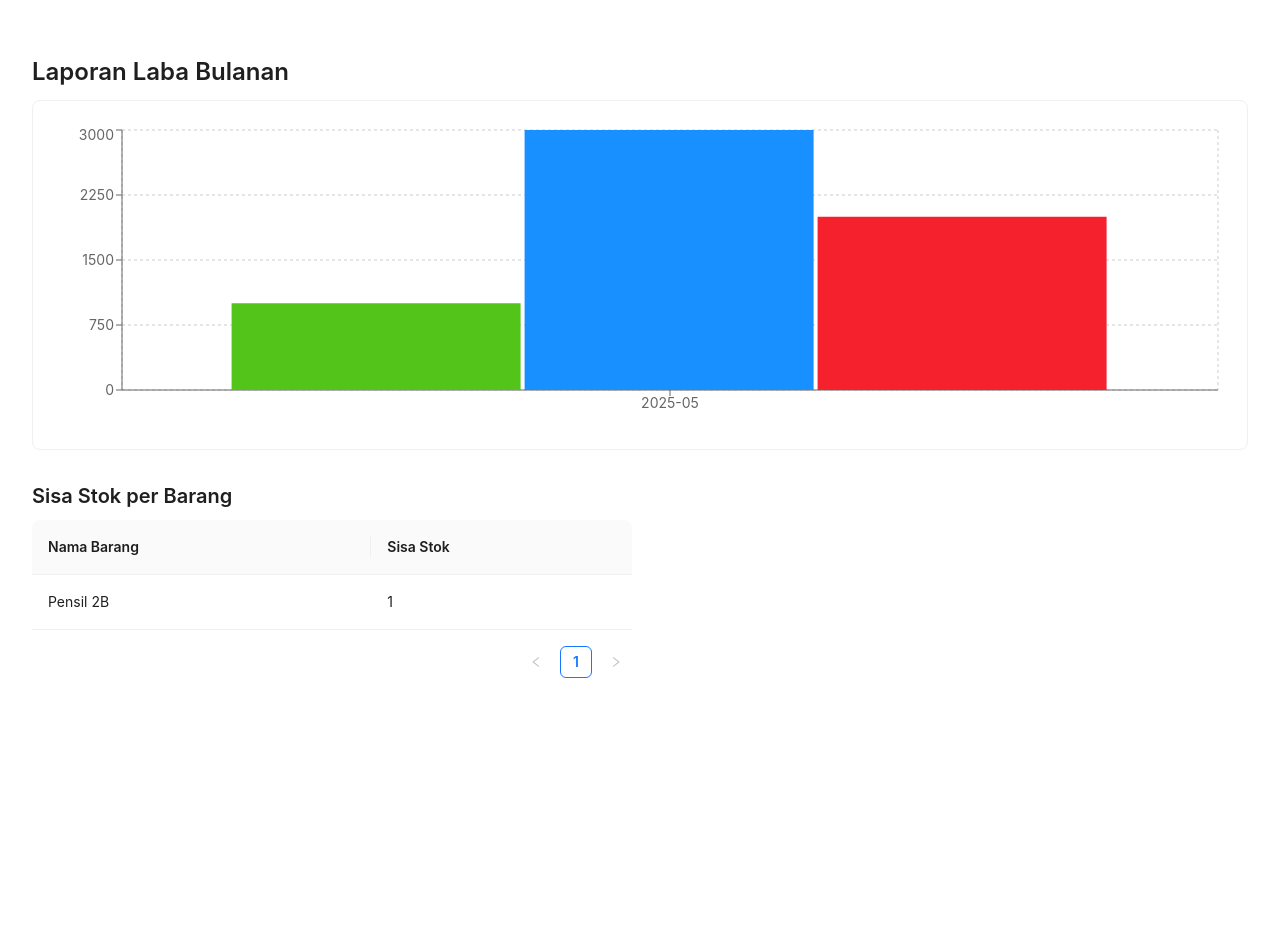
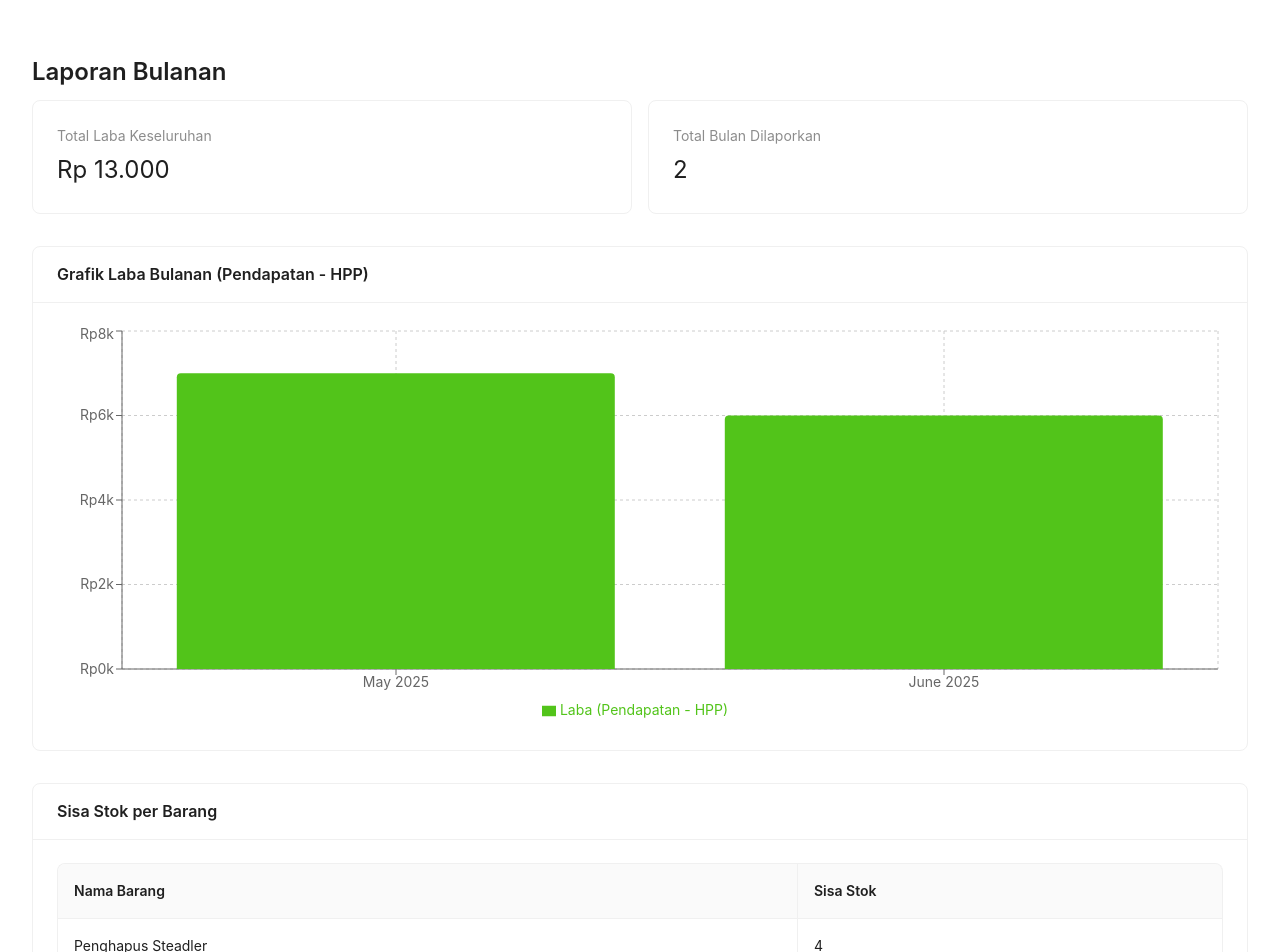
Before and after one commit to AlbaniRajata/toko-kita, a React (Create React App) app: page /report in a window 1280 px wide. Shown: the top 952 px of the page. Before the commit the page ends 800 px from the top, so only its background shows below. Built offline with nearby package versions, Linux system fonts and the light colour scheme; data requests are answered from the project's data file.

Commit message:
perbaikan beberapa fitur

```diff
--- a/db.json
+++ b/db.json
@@ -5,6 +5,13 @@
       "name": "Pensil 2B",
       "quantity": 1,
       "purchasePrice": 2000,
+      "date": "2025-05-26"
+    },
+    {
+      "id": "6047",
+      "name": "Penghapus Steadler",
+      "quantity": 4,
+      "purchasePrice": 3000,
       "date": "2025-05-26"
     }
   ],
@@ -16,6 +23,15 @@
       "quantity": 50,
       "purchasePrice": 2000,
       "date": "2025-05-26"
+    },
+    {
+      "id": "7969",
+      "name": "Pensil 4B",
+      "supplier": "Toko 2",
+      "quantity": 30,
+      "purchasePrice": 4000,
+      "date": "2025-05-26",
+      "total": 120000
     }
   ],
   "sales": [
@@ -27,6 +43,26 @@
       "date": "2025-05-26",
       "hpp": 2000,
       "total": 3000
+    },
+    {
+      "id": "5826",
+      "name": "Penghapus Steadler",
+      "quantity": 3,
+      "sellingPrice": 5000,
+      "date": "2025-05-26",
+      "hpp": 9000,
+      "profit": 6000,
+      "total": 15000
+    },
+    {
+      "id": "7632",
+      "name": "Penghapus Steadler",
+      "quantity": 3,
+      "sellingPrice": 5000,
+      "date": "2025-06-26",
+      "hpp": 9000,
+      "profit": 6000,
+      "total": 15000
     }
   ]
 }
--- a/src/components/SaleForm.jsx
+++ b/src/components/SaleForm.jsx
@@ -1,42 +1,81 @@
-import { Form, InputNumber, DatePicker, Button, message, Select } from 'antd';
-import { addSale, getSortedStocks, updateStock } from '../services/api';
+import React, { useEffect, useState } from 'react';
+import { Form, InputNumber, DatePicker, Button, message, Select, Typography } from 'antd';
 import axios from 'axios';
-import { useEffect, useState } from 'react';
 
 const { Option } = Select;
+const { Text } = Typography;
 
 const SaleForm = () => {
   const [form] = Form.useForm();
   const [items, setItems] = useState([]);
+  const [selectedItem, setSelectedItem] = useState('');
+  const [availableStock, setAvailableStock] = useState(0);
 
   useEffect(() => {
+    fetchItems();
+  }, []);
+
   const fetchItems = async () => {
     try {
       const res = await axios.get('http://localhost:3001/stocks');
-        const uniqueNames = [...new Set(res.data.map(item => item.name))];
-        setItems(uniqueNames);
+      const stockSummary = res.data.reduce((acc, item) => {
+        if (!acc[item.name]) {
+          acc[item.name] = 0;
+        }
+        acc[item.name] += item.quantity;
+        return acc;
+      }, {});
+
+      const availableItems = Object.entries(stockSummary)
+        .filter(([name, qty]) => qty > 0)
+        .map(([name, qty]) => ({ name, quantity: qty }));
+
+      setItems(availableItems);
     } catch (err) {
+      console.error('Error fetching items:', err);
       message.error('Gagal mengambil daftar barang.');
     }
   };
 
-    fetchItems();
-  }, []);
+  const handleItemChange = (itemName) => {
+    setSelectedItem(itemName);
+    const item = items.find(item => item.name === itemName);
+    setAvailableStock(item ? item.quantity : 0);
+    form.setFieldsValue({ quantity: undefined });
+  };
+
+  const getSortedStocks = async (itemName) => {
+    const res = await axios.get(`http://localhost:3001/stocks?name=${itemName}`);
+    return res.data.filter(stock => stock.quantity > 0).sort((a, b) => new Date(a.date) - new Date(b.date));
+  };
+
+  const updateStock = async (id, updatedData) => {
+    await axios.patch(`http://localhost:3001/stocks/${id}`, updatedData);
+  };
+
+  const addSale = async (saleData) => {
+    await axios.post('http://localhost:3001/sales', saleData);
+  };
 
   const onFinish = async (values) => {
     const { name, quantity, sellingPrice, date } = values;
     const formattedDate = date.format('YYYY-MM-DD');
 
+    if (quantity > availableStock) {
+      message.error(`Stok tidak mencukupi! Stok tersedia: ${availableStock}`);
+      return;
+    }
+
     try {
-      const { data: stocks } = await getSortedStocks(name);
+      const stocks = await getSortedStocks(name);
       let remaining = quantity;
-      let hpp = 0;
+      let totalHpp = 0;
       const updates = [];
 
       for (let stock of stocks) {
         if (remaining <= 0) break;
         const useQty = Math.min(stock.quantity, remaining);
-        hpp += useQty * stock.purchasePrice;
+        totalHpp += useQty * stock.purchasePrice;
         remaining -= useQty;
 
         updates.push({
@@ -45,62 +84,125 @@ const SaleForm = () => {
         });
       }
 
-      if (remaining > 0) {
-        message.error('Stok tidak mencukupi untuk penjualan ini!');
-        return;
-      }
-
       await Promise.all(
         updates.map(({ id, newQty }) =>
           updateStock(id, { quantity: newQty })
         )
       );
 
-      const sale = {
+      const saleData = {
         id: Date.now().toString().slice(-4),
         name,
         quantity,
         sellingPrice,
         date: formattedDate,
-        hpp,
+        hpp: totalHpp,
+        profit: (quantity * sellingPrice) - totalHpp,
         total: quantity * sellingPrice
       };
 
-      await addSale(sale);
+      await addSale(saleData);
       message.success('Penjualan berhasil dicatat!');
       form.resetFields();
+      setSelectedItem('');
+      setAvailableStock(0);
+      fetchItems();
     } catch (error) {
-      console.error(error);
+      console.error('Error recording sale:', error);
       message.error('Terjadi kesalahan saat mencatat penjualan.');
     }
   };
 
   return (
-    <Form form={form} layout="vertical" onFinish={onFinish} style={{ maxWidth: 400 }}>
-      <Form.Item name="name" label="Nama Barang" rules={[{ required: true }]}>
-        <Select placeholder="Pilih barang">
-          {items.map(name => (
-            <Option key={name} value={name}>
-              {name}
+    <Form
+      form={form}
+      layout="vertical"
+      onFinish={onFinish}
+      style={{ maxWidth: 400 }}
+    >
+      <Form.Item
+        name="name"
+        label="Nama Barang"
+        rules={[{ required: true, message: 'Pilih barang yang dijual' }]}
+      >
+        <Select
+          placeholder="Pilih barang"
+          onChange={handleItemChange}
+          showSearch
+          filterOption={(input, option) =>
+            option.children.toLowerCase().includes(input.toLowerCase())
+          }
+        >
+          {items.map(item => (
+            <Option key={item.name} value={item.name}>
+              {item.name} (Stok: {item.quantity})
             </Option>
           ))}
         </Select>
       </Form.Item>
 
-      <Form.Item name="quantity" label="Jumlah Terjual" rules={[{ required: true, type: 'number', min: 1 }]}>
-        <InputNumber min={1} style={{ width: '100%' }} />
+      {selectedItem && (
+        <Text type="secondary" style={{ marginBottom: 16, display: 'block' }}>
+          Stok tersedia: {availableStock} unit
+        </Text>
+      )}
+
+      <Form.Item
+        name="quantity"
+        label="Jumlah Terjual"
+        rules={[
+          { required: true, message: 'Jumlah terjual wajib diisi' },
+          { type: 'number', min: 1, message: 'Jumlah minimal 1' },
+          {
+            validator: (_, value) => {
+              if (value && value > availableStock) {
+                return Promise.reject(new Error(`Maksimal ${availableStock} unit`));
+              }
+              return Promise.resolve();
+            }
+          }
+        ]}
+      >
+        <InputNumber
+          min={1}
+          max={availableStock}
+          style={{ width: '100%' }}
+          placeholder="Masukkan jumlah terjual"
+          disabled={!selectedItem}
+        />
       </Form.Item>
 
-      <Form.Item name="sellingPrice" label="Harga Jual per Unit" rules={[{ required: true }]}>
-        <InputNumber min={0} style={{ width: '100%' }} />
+      <Form.Item
+        name="sellingPrice"
+        label="Harga Jual per Unit (Rp)"
+        rules={[
+          { required: true, message: 'Harga jual wajib diisi' },
+          { type: 'number', min: 0, message: 'Harga tidak boleh negatif' }
+        ]}
+      >
+        <InputNumber
+          min={0}
+          style={{ width: '100%' }}
+          placeholder="Masukkan harga jual per unit"
+          formatter={value => `${value}`.replace(/\B(?=(\d{3})+(?!\d))/g, ',')}
+          parser={value => value.replace(/\$\s?|(,*)/g, '')}
+        />
       </Form.Item>
 
-      <Form.Item name="date" label="Tanggal Penjualan" rules={[{ required: true }]}>
-        <DatePicker style={{ width: '100%' }} format="YYYY-MM-DD" />
+      <Form.Item
+        name="date"
+        label="Tanggal Penjualan"
+        rules={[{ required: true, message: 'Tanggal penjualan wajib diisi' }]}
+      >
+        <DatePicker
+          style={{ width: '100%' }}
+          format="YYYY-MM-DD"
+          placeholder="Pilih tanggal penjualan"
+        />
       </Form.Item>
 
       <Form.Item>
-        <Button type="primary" htmlType="submit" block>
+        <Button type="primary" htmlType="submit" block size="large">
           Catat Penjualan
         </Button>
       </Form.Item>
--- a/src/components/StockForm.jsx
+++ b/src/components/StockForm.jsx
@@ -1,4 +1,3 @@
-import React from 'react';
 import { Form, Input, InputNumber, DatePicker, Button, message } from 'antd';
 import { addStock } from '../services/api';
 
@@ -7,42 +6,93 @@ const StockForm = () => {
 
   const onFinish = async (values) => {
     try {
-      const data = {
+      const stockData = {
         ...values,
         date: values.date.format('YYYY-MM-DD'),
+        id: Date.now().toString().slice(-4),
       };
-      await addStock(data);
-      message.success('Stok berhasil ditambahkan!');
+
+      await addStock(stockData);
+      message.success('Batch stok baru berhasil ditambahkan!');
       form.resetFields();
     } catch (error) {
-      message.error('Gagal menambahkan stok.');
+      console.error('Error adding stock:', error);
+      message.error('Gagal menambahkan batch stok baru.');
     }
   };
 
   return (
-    <Form form={form} layout="vertical" onFinish={onFinish} style={{ maxWidth: 400 }}>
-      <Form.Item name="name" label="Nama Barang" rules={[{ required: true }]}>
-        <Input placeholder="Contoh: Pensil 2B" />
+    <div>
+      <Form
+        form={form}
+        layout="vertical"
+        onFinish={onFinish}
+        style={{ maxWidth: 400 }}
+      >
+        <Form.Item
+          name="name"
+          label="Nama Barang"
+          rules={[
+            { required: true, message: 'Nama barang wajib diisi' },
+            { min: 2, message: 'Nama barang minimal 2 karakter' }
+          ]}
+        >
+          <Input placeholder="Contoh: Pensil 2B Faber Castell" />
         </Form.Item>
 
-      <Form.Item name="quantity" label="Jumlah" rules={[{ required: true, type: 'number', min: 1 }]}>
-        <InputNumber min={1} style={{ width: '100%' }} />
+        <Form.Item
+          name="quantity"
+          label="Jumlah Stok"
+          rules={[
+            { required: true, message: 'Jumlah stok wajib diisi' },
+            { type: 'number', min: 1, message: 'Jumlah minimal 1' }
+          ]}
+        >
+          <InputNumber
+            min={1}
+            style={{ width: '100%' }}
+            placeholder="Masukkan jumlah stok"
+          />
         </Form.Item>
 
-      <Form.Item name="purchasePrice" label="Harga Beli per Unit" rules={[{ required: true }]}>
-        <InputNumber min={0} style={{ width: '100%' }} />
+        <Form.Item
+          name="purchasePrice"
+          label="Harga Beli per Unit (Rp)"
+          rules={[
+            { required: true, message: 'Harga beli wajib diisi' },
+            { type: 'number', min: 0, message: 'Harga tidak boleh negatif' }
+          ]}
+        >
+          <InputNumber
+            min={0}
+            style={{ width: '100%' }}
+            placeholder="Masukkan harga beli per unit"
+            formatter={value => `${value}`.replace(/\B(?=(\d{3})+(?!\d))/g, ',')}
+            parser={value => value.replace(/\$\s?|(,*)/g, '')}
+          />
         </Form.Item>
 
-      <Form.Item name="date" label="Tanggal Masuk" rules={[{ required: true }]}>
-        <DatePicker style={{ width: '100%' }} format="YYYY-MM-DD" />
+        <Form.Item
+          name="date"
+          label="Tanggal Masuk Stok"
+          rules={[
+            { required: true, message: 'Tanggal masuk stok wajib diisi' }
+          ]}
+        >
+          <DatePicker
+            style={{ width: '100%' }}
+            format="YYYY-MM-DD"
+            placeholder="Pilih tanggal masuk stok"
+          />
         </Form.Item>
 
         <Form.Item>
-        <Button type="primary" htmlType="submit" block>
-          Tambah Stok
+          <Button type="primary" htmlType="submit" block size="large">
+            Tambah Batch Stok Baru
           </Button>
         </Form.Item>
       </Form>
+    </div>
   );
 };
 
--- a/src/pages/MonthlyReport.jsx
+++ b/src/pages/MonthlyReport.jsx
@@ -1,41 +1,50 @@
 import { useEffect, useState } from 'react';
-import { Typography, Table, Card } from 'antd';
+import { Typography, Table, Card, Row, Col, Statistic } from 'antd';
 import axios from 'axios';
 import dayjs from 'dayjs';
-import { BarChart, Bar, XAxis, YAxis, Tooltip, CartesianGrid, ResponsiveContainer } from 'recharts';
+import { BarChart, Bar, XAxis, YAxis, Tooltip, CartesianGrid, ResponsiveContainer, Legend } from 'recharts';
 
 const MonthlyReport = () => {
-//   const [salesData, setSalesData] = useState([]);
   const [stockData, setStockData] = useState([]);
   const [profitByMonth, setProfitByMonth] = useState([]);
+  const [loading, setLoading] = useState(true);
+  const [totalProfit, setTotalProfit] = useState(0);
 
   useEffect(() => {
     const fetchData = async () => {
+      try {
+        setLoading(true);
         const [salesRes, stockRes] = await Promise.all([
           axios.get('http://localhost:3001/sales'),
           axios.get('http://localhost:3001/stocks'),
         ]);
 
-    //   setSalesData(salesRes.data);
         setStockData(stockRes.data);
 
         const grouped = {};
+        let totalProfitSum = 0;
 
         salesRes.data.forEach((sale) => {
-        const month = dayjs(sale.date).format('YYYY-MM');
-        if (!grouped[month]) grouped[month] = { total: 0, hpp: 0 };
-        grouped[month].total += sale.total;
+          const month = dayjs(sale.date).format('MMMM YYYY'); // Format bulan lebih readable
+          if (!grouped[month]) grouped[month] = { revenue: 0, hpp: 0, profit: 0 };
+          grouped[month].revenue += sale.total;
           grouped[month].hpp += sale.hpp;
+          grouped[month].profit += (sale.total - sale.hpp);
+          totalProfitSum += (sale.total - sale.hpp);
         });
 
-      const chartData = Object.entries(grouped).map(([month, { total, hpp }]) => ({
+        const chartData = Object.entries(grouped).map(([month, values]) => ({
           month,
-        revenue: total,
-        hpp,
-        profit: total - hpp,
+          ...values
         }));
 
         setProfitByMonth(chartData);
+        setTotalProfit(totalProfitSum);
+      } catch (error) {
+        console.error('Error fetching data:', error);
+      } finally {
+        setLoading(false);
+      }
     };
 
     fetchData();
@@ -49,42 +58,112 @@ const MonthlyReport = () => {
     return acc;
   }, {});
 
-  const stockTableData = Object.entries(stockSummary).map(([name, quantity]) => ({
+  const stockTableData = Object.entries(stockSummary)
+    .map(([name, quantity]) => ({
       key: name,
       name,
       quantity,
-  }));
+    }))
+    .sort((a, b) => a.name.localeCompare(b.name)); // Sort by name
 
   const stockColumns = [
     { title: 'Nama Barang', dataIndex: 'name', key: 'name' },
-    { title: 'Sisa Stok', dataIndex: 'quantity', key: 'quantity' },
+    {
+      title: 'Sisa Stok',
+      dataIndex: 'quantity',
+      key: 'quantity',
+      render: (quantity) => quantity.toLocaleString() // Format number
+    },
   ];
+
+  const formatCurrency = (value) => {
+    return new Intl.NumberFormat('id-ID', {
+      style: 'currency',
+      currency: 'IDR',
+      minimumFractionDigits: 0
+    }).format(value);
+  };
 
   return (
     <div style={{ padding: '2rem' }}>
-      <Typography.Title level={3}>Laporan Laba Bulanan</Typography.Title>
+      <Typography.Title level={3}>Laporan Bulanan</Typography.Title>
 
-      <Card style={{ marginBottom: '2rem' }}>
-        <ResponsiveContainer width="100%" height={300}>
+      <Row gutter={16} style={{ marginBottom: '2rem' }}>
+        <Col span={12}>
+          <Card>
+            <Statistic
+              title="Total Laba Keseluruhan"
+              value={totalProfit}
+              formatter={(val) => formatCurrency(val)}
+              loading={loading}
+            />
+          </Card>
+        </Col>
+        <Col span={12}>
+          <Card>
+            <Statistic
+              title="Total Bulan Dilaporkan"
+              value={profitByMonth.length}
+              loading={loading}
+            />
+          </Card>
+        </Col>
+      </Row>
+
+      <Card
+        title="Grafik Laba Bulanan (Pendapatan - HPP)"
+        style={{ marginBottom: '2rem' }}
+        loading={loading}
+      >
+        <ResponsiveContainer width="100%" height={400}>
           <BarChart data={profitByMonth}>
             <CartesianGrid strokeDasharray="3 3" />
             <XAxis dataKey="month" />
-            <YAxis />
-            <Tooltip formatter={(val) => `Rp${val}`} />
-            <Bar dataKey="profit" fill="#52c41a" name="Laba" />
-            <Bar dataKey="revenue" fill="#1890ff" name="Penjualan" />
-            <Bar dataKey="hpp" fill="#f5222d" name="HPP" />
+            <YAxis
+              tickFormatter={(val) => `Rp${(val/1000).toLocaleString()}k`}
+            />
+            <Tooltip
+              formatter={(val, name) => {
+                const formattedVal = formatCurrency(val);
+                if (name === 'profit') return [formattedVal, 'Laba'];
+                if (name === 'revenue') return [formattedVal, 'Pendapatan'];
+                return [formattedVal, 'HPP'];
+              }}
+              labelFormatter={(month) => `Bulan: ${month}`}
+            />
+            <Legend />
+            <Bar
+              dataKey="profit"
+              fill="#52c41a"
+              name="Laba (Pendapatan - HPP)"
+              radius={[4, 4, 0, 0]}
+            />
           </BarChart>
         </ResponsiveContainer>
       </Card>
 
-      <Typography.Title level={4}>Sisa Stok per Barang</Typography.Title>
+      <Card
+        title="Sisa Stok per Barang"
+        loading={loading}
+      >
         <Table
           columns={stockColumns}
           dataSource={stockTableData}
-        pagination={{ pageSize: 5 }}
-        style={{ maxWidth: 600 }}
+          pagination={{ pageSize: 10 }}
+          scroll={{ x: true }}
+          bordered
+          summary={() => (
+            <Table.Summary fixed>
+              <Table.Summary.Row>
+                <Table.Summary.Cell index={0}>Total Barang</Table.Summary.Cell>
+                <Table.Summary.Cell index={1}>
+                  {stockTableData.length}
+                </Table.Summary.Cell>
+              </Table.Summary.Row>
+            </Table.Summary>
+          )}
         />
+      </Card>
     </div>
   );
 };
```
Also changed, not shown: src/components/PurchaseForm.jsx (+70 -16 lines). Lines whose indentation alone changed are shown as unchanged.
